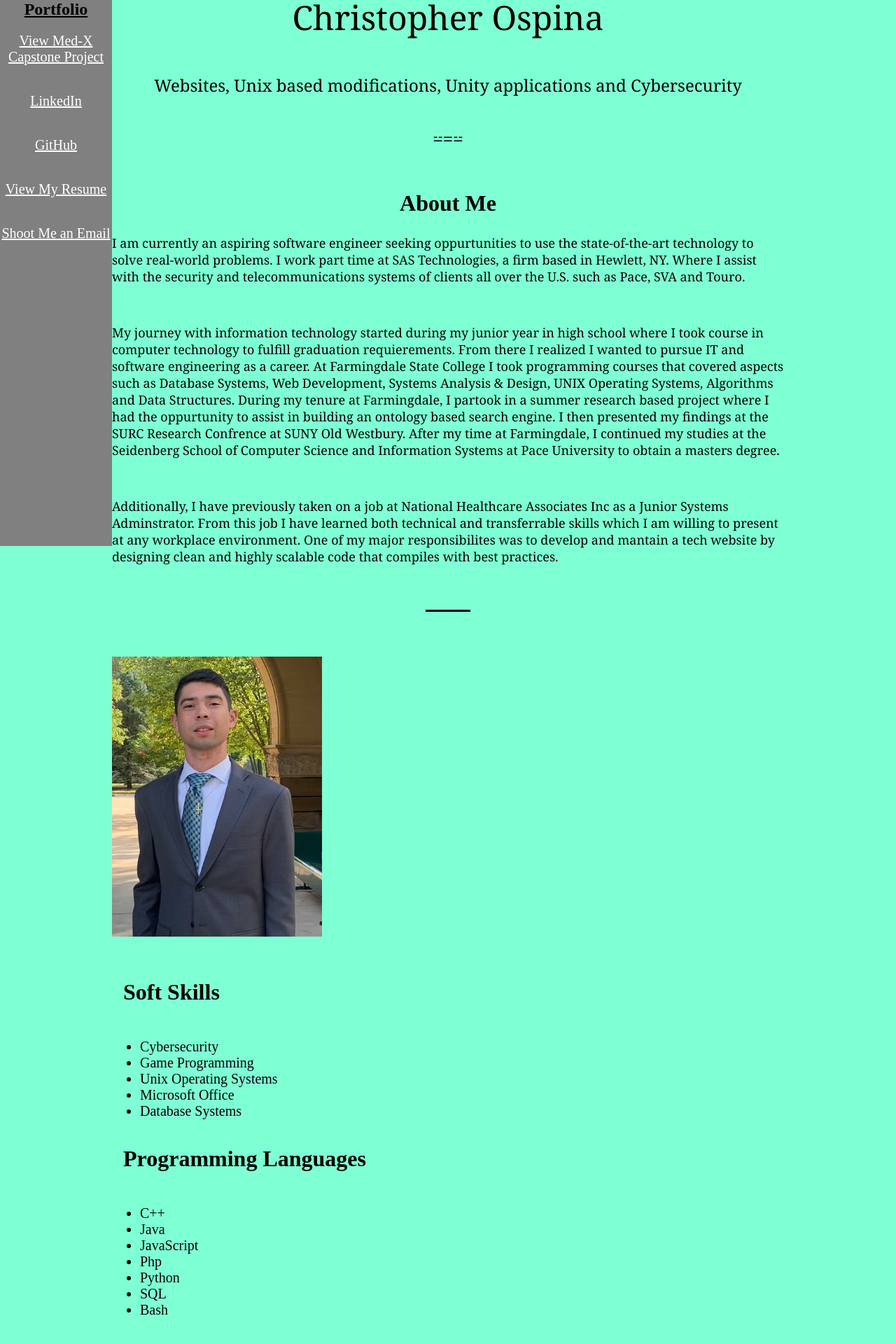
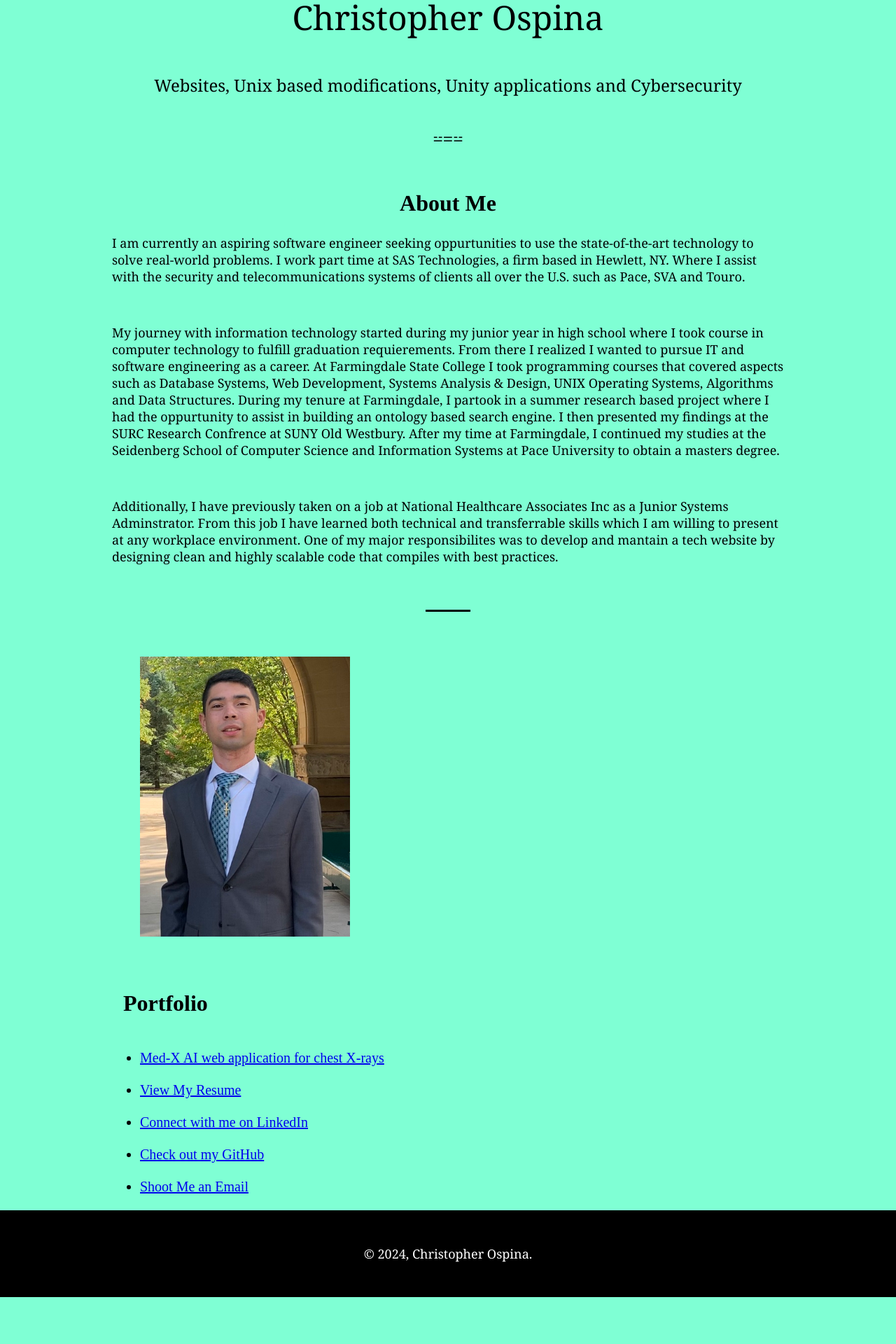
Before and after one commit to ChrisOspina/Professional-Website, a React (Create React App) app: page / in a window 1280 px wide. Shown: the part 40-1960 px from the top of the page at 70% size. After the commit the page ends 1893 px from the top, so only its background shows below. Built offline with nearby package versions, Linux system fonts and the light colour scheme.

Commit message:
Removed navbar and moved portfolio over to main

```diff
--- a/src/App.js
+++ b/src/App.js
@@ -1,7 +1,6 @@
 import './App.css';
 import Header from "./header";
 import Main from "./Main";
-import ContactNav from "./ContactNav";
 import Footer from "./Footer";
 
 
@@ -10,7 +9,6 @@ function App() {
     <div className="App">
       <Header/>
       <Main/>
-      <ContactNav/>
       <Footer/>
     </div>
   );
--- a/src/ContactNav.jsx
+++ /dev/null
@@ -1,69 +0,0 @@
-import React from "react";
-import {Navbar,Nav,Container} from "react-bootstrap";
-import styles from "./Nav.module.scss";
-
-
-
-function ContactNav(){
-    const openLinkedInProfile =()=>{
-        window.open("https://www.linkedin.com/in/christopher-ospina-311b68185/", "_blank");
-        //console.log("LinkedIn works");
-    }
-
-    const openGitHubProfile = () => {
-        window.open("https://github.com/ChrisOspina","_blank");
-        //console.log("GitHub works");
-    }
-
-    const openEmailPopup = () => {
-        window.location.href = "mailto:ChrisOspina99@gmail.com";
-    }
-
-    //TODO: Update resume link
-    const openResume = () =>{
-        window.open("https://drive.google.com/file/d/1J1cXy1vsVwndSNF3JDRRKRitI33FydcJ/view?usp=sharing","_blank");
-        //console.log(" you clicked open resume");
-    }
-    const openMedX = () =>{
-        window.open("https://github.com/ChrisOspina/Chris.git", "_blank");
-    }
-
-    //TODO Write function that connects to Simons work
-
-    return(
-        <>
-        <Navbar bg="light" expand="lg" className={styles.Navbar}>
-        <Container>
-            <h1 className="contactNavheader">Portfolio</h1>
-                    <Nav className={styles.Nav}>
-                              <Nav.Link className={styles.Link} onClick={openMedX}>
-                                    View Med-X Capstone Project
-                                </Nav.Link>
-                                <br/>
-                                <br/>
-                                <Nav.Link className={styles.Link} onClick={openLinkedInProfile}>
-                                    LinkedIn
-                                </Nav.Link>
-                                <br/>
-                                <br/>
-                                <Nav.Link  className={styles.Link} onClick={openGitHubProfile}>
-                                    GitHub
-                                </Nav.Link>
-                                <br/>
-                                <br/>
-                                <Nav.Link  className={styles.Link} onClick={openResume}>
-                                    View My Resume
-                                </Nav.Link>
-                                <br/>
-                                <br/>
-                                <Nav.Link  className={styles.Link} onClick={openEmailPopup}>
-                                    Shoot Me an Email
-                                </Nav.Link>
-                            </Nav>
-        </Container>
-        </Navbar>
-        </>
-    )
-}
-
-export default ContactNav;
--- a/src/Main.jsx
+++ b/src/Main.jsx
@@ -28,42 +28,25 @@ return(
         </p>
         </div>
         <article className="profile">
-            <img className="profile_pic" src={profile} alt="profile"/>
+            <figure className="profile_img_container">
+                <img className="profile_pic" src={profile} alt="profile"/>
+            </figure>
         </article>
         <br/>
-        <div className="lists">
             <div className="skills">
-                <h1 className="ListHead">Soft Skills</h1>
-                <ul id="skillslist">
-                    <li>Cybersecurity</li>
-                    <li>Game Programming</li>
-                    <li>Unix Operating Systems</li>
-                    <li>Microsoft Office</li>
-                    <li>Database Systems</li>
+                <h1 className="ListHead"><strong>Portfolio</strong></h1>
+                <ul id="services">
+                    <li><a href="https://github.com/htmw/2024S-Med-X">Med-X AI web application for chest X-rays</a></li>
+                    <br/>
+                    <li><a href="https://docs.google.com/document/d/e/2PACX-1vT7D-WqYybf5U3y1wWVKvcPPKgSar9AYW2AvL9tMdf-L8uNWnxTovx_hdsMCX1sGA/pub">View My Resume</a></li>
+                    <br/>
+                    <li><a href="https://www.linkedin.com/in/christopher-ospina-311b68185/">Connect with me on LinkedIn</a></li>
+                    <br/>
+                    <li><a href="https://github.com/ChrisOspina">Check out my GitHub</a></li>
+                    <br/>
+                    <li><a href="mailto:ChrisOspina99@gmail.com">Shoot Me an Email</a></li>
                 </ul>
             </div>
-            <div className="languages">
-                <h1 className="ListHead">Programming Languages</h1>
-                <ul id="Langlist">
-                    <li>C++</li>
-                    <li>Java</li>
-                    <li>JavaScript</li>
-                    <li>Php</li>
-                    <li>Python</li>
-                    <li>SQL</li>
-                    <li>Bash</li>
-                </ul>
-            </div>
-            <div className="certificates">
-                <h1 className="ListHead">Certifications</h1>
-                <ul id="certLisrlist">
-                    <li> Google Cybersecurity</li>
-                    <li>Customer Service Standards</li>
-                </ul>
-            </div>
-        </div>
-
-
     </div>
 )
 }
--- a/src/Nav.module.scss
+++ /dev/null
@@ -1,30 +0,0 @@
-.Navbar {
-  height: 100%;
-  width: 160px;
-  z-index: 1;
-  top: 0;
-  background-color: grey;
-  overflow-x: hidden;
-  padding-top: 20px;
-  position: fixed;
-
-  a {
-    text-decoration: none;
-    font-size: 1.25em;
-    font-family: 'Times New Roman', Times, serif;
-    color: white;
-    text-decoration: underline;
-    display: block;
-
-    &:hover {
-      color: blue;
-      cursor: pointer;
-    }
-  }
-}
-
-@media only screen and (max-width: 600px){
-  .Navbar{
-    display: none;
-  }
-}
```
